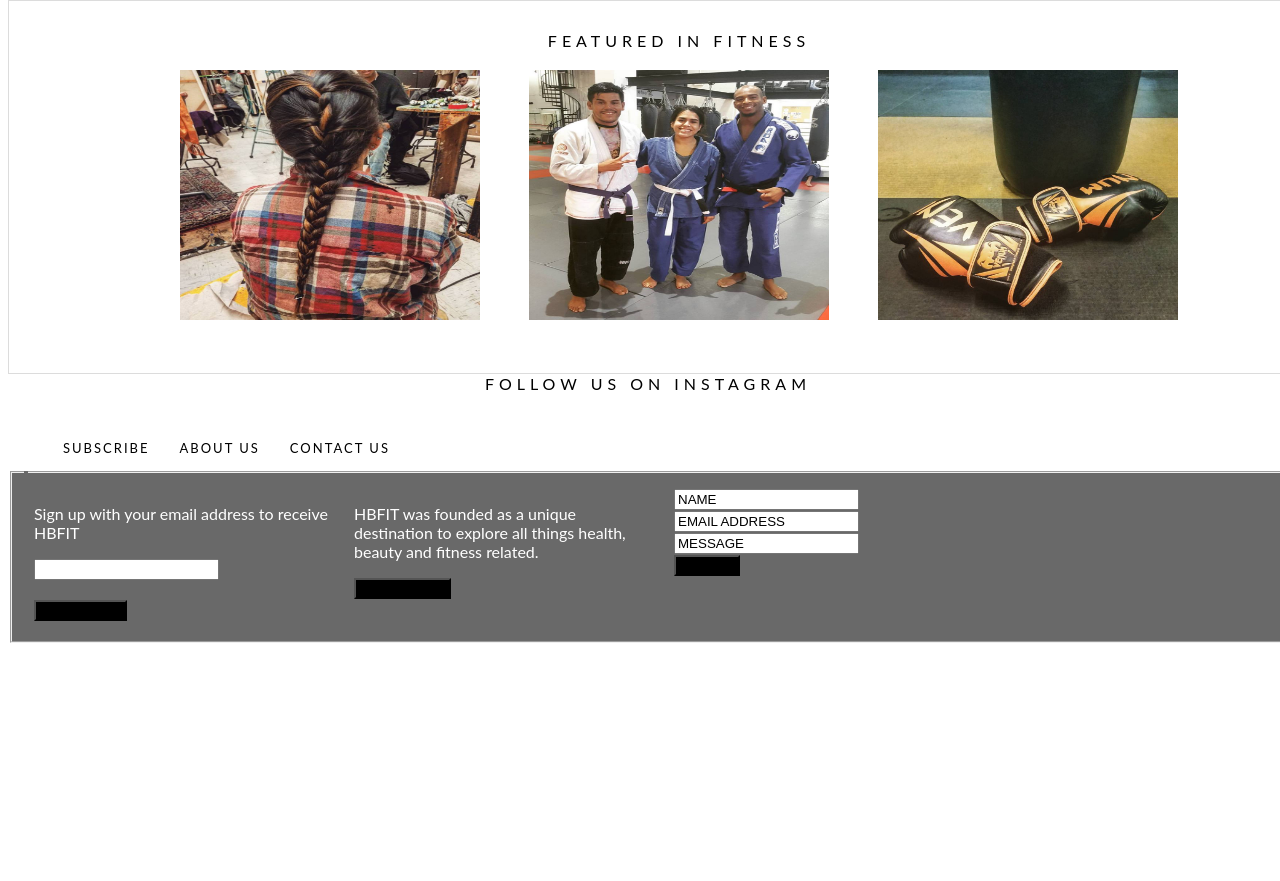
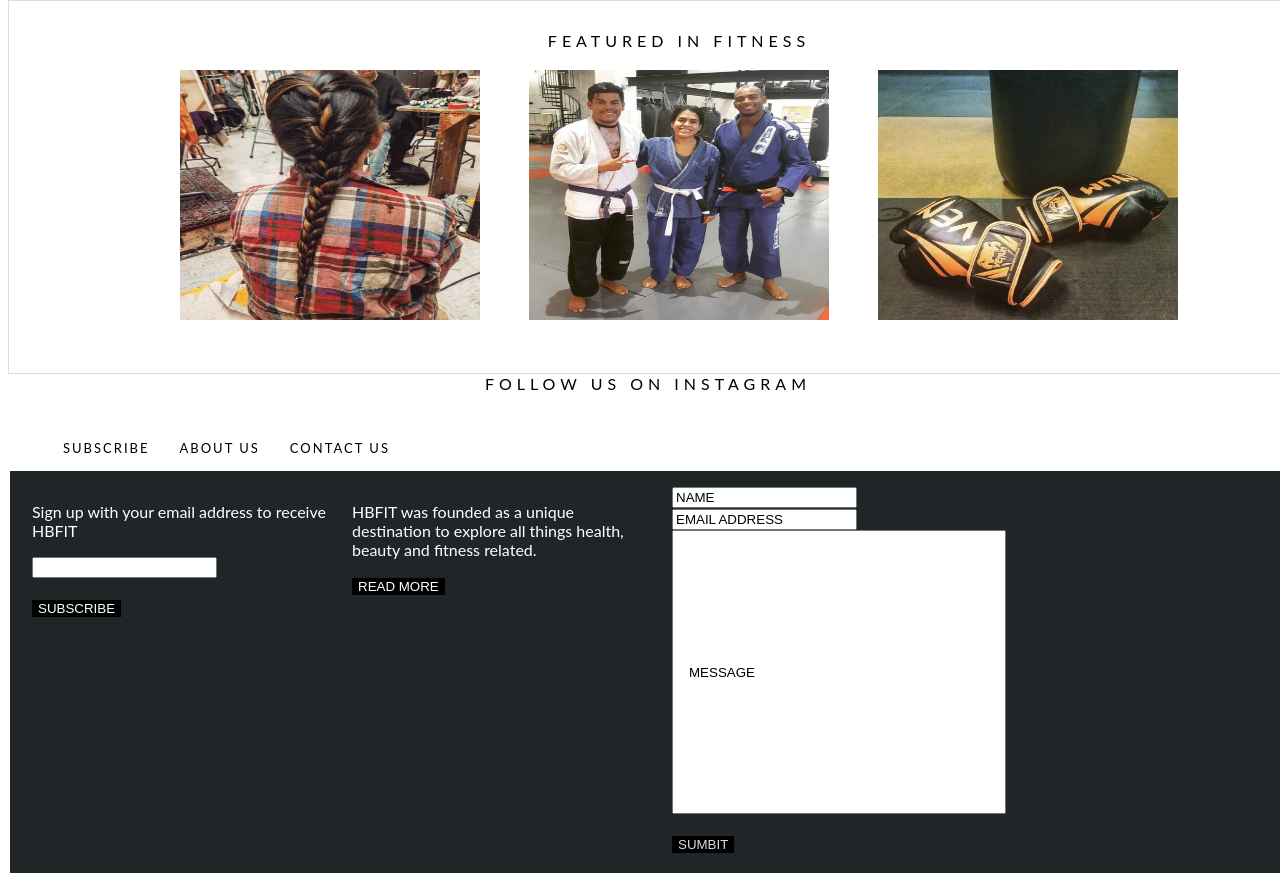
Before and after one commit to vivipaintz/CG-214, a plain HTML site: page week-11/HBFit.com/pages/index.html in a window 1280 px wide. Shown: the part 1592-2473 px from the top of the page. Before the commit the page ends 2243 px from the top, so only its background shows below. Drawn offline with Linux system fonts and the light colour scheme.

Commit message:
Add files via upload

```diff
--- a/week-11/HBFit.com/pages/index.html
+++ b/week-11/HBFit.com/pages/index.html
@@ -31,7 +31,7 @@
         <fieldset>
         <legend></legend>
             <div id="forms"><p>Sign up with your email address to receive HBFIT</p><input type="text" name="emailaddress" maxlength="100"/><br><br><input id="subscribebutton" type="submit" name="SUBSCRIBE" VALUE="SUBSCRIBE"/></div><div id="forms"><p>HBFIT was founded as a unique destination to explore all things health, beauty and fitness related.</p>
-            <input id=readmorebutton type="button" name="readmore" value="READ MORE"/></div><div id="forms"><input type="text" name="name" value="NAME" maxlength="50"/><input type="email" name="email" value="EMAIL ADDRESS" maxlength="100"/><br><input type="text" name="message" value="MESSAGE"/><br><input id="messagesubmit" type="submit" name="submit" value="SUMBIT"/></div></fieldset>
+            <input id=readmorebutton type="button" name="readmore" value="READ MORE"/></div><div id="forms"><input type="text" name="name" value="NAME" maxlength="50"/><input type="email" name="email" value="EMAIL ADDRESS" maxlength="100"/><br><input id="message" type="text" name="message" value="MESSAGE"/><br><br><input id="messagesubmit" type="submit" name="submit" value="SUMBIT"/></div></fieldset>
 
 
 
--- a/week-11/HBFit.com/style/style.css
+++ b/week-11/HBFit.com/style/style.css
@@ -60,20 +60,23 @@ li{
 
 }
 fieldset{
-    width: 100%; background-color: dimgrey;
+    width: 100%; background-color:#202528; border-style: none
 }
 p{
     color: white;
 }
 #subscribebutton{
-    background-color: black;
+    background-color: black; color: white; border-style: none
 }
 #forms{
     float: left; width: 300px; padding: 10px;
 }
 #readmorebutton{
-    background-color: black
+    background-color: black; color: white; border-style: none
+}
+#message{
+    width: 300px; height: 250px; padding: 15px;
 }
 #messagesubmit{
-    background-color: black
+    background-color: black; color:gainsboro; border-style: none;
 }
```
